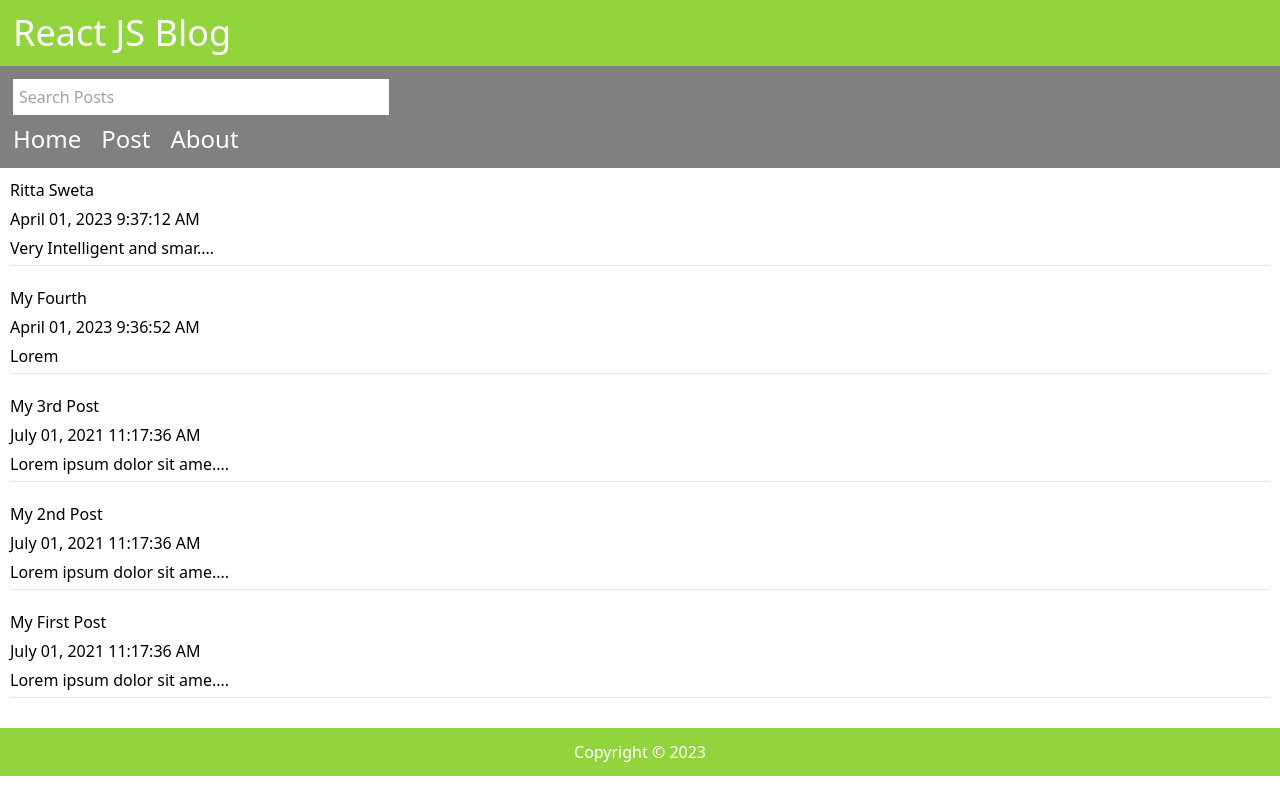
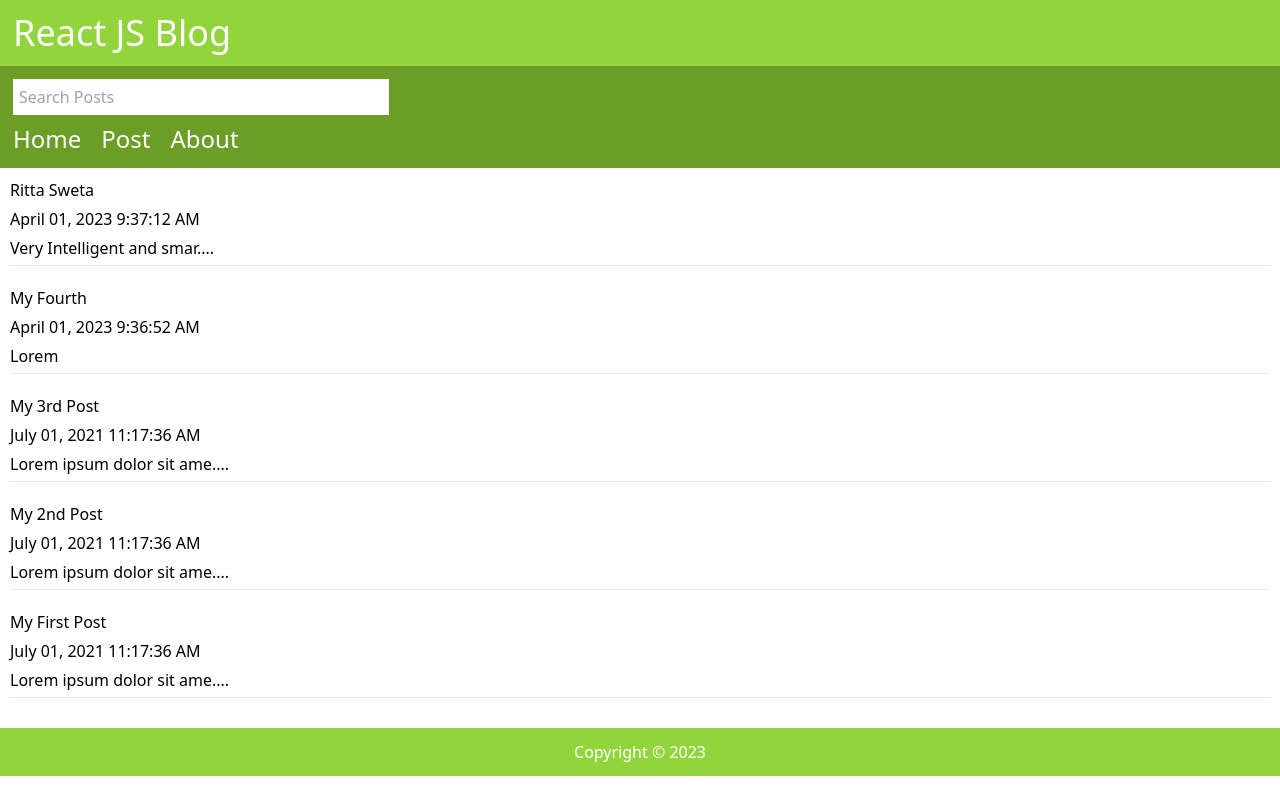
Before and after one commit to Buyaki01/blog-app-react, a React (Create React App) app: page / in a window 1280 px wide. Built offline with nearby package versions, Linux system fonts and the light colour scheme; data requests are answered from the project's data file.

Commit message:
Add DataContext file

```diff
--- a/src/App.js
+++ b/src/App.js
@@ -11,6 +11,7 @@ import { Routes, Route, useNavigate } from 'react-router-dom';
 import { useEffect, useState } from "react"
 import { format } from "date-fns";
 import apiRequest from "./apiRequest";
+import { DataProvider } from "./context/DataContext";
 
 function App() {
   const [posts, setPosts] = useState([])
@@ -95,6 +96,7 @@ function App() {
 
   return (
     <div className="App">
+      <DataProvider>
         <Header title="React JS Blog" />
         <Nav search={search} setSearch={setSearch}/>
 
@@ -126,6 +128,7 @@ function App() {
         </Routes>
 
         <Footer/>
+      </DataProvider>
     </div>
   );
 }
--- /dev/null
+++ b/src/context/DataContext.js
@@ -0,0 +1,15 @@
+import { createContext, useState, useEffect } from "react";
+
+const DataContext = createContext({})
+
+export const DataProvider = ({children}) => {
+  return(
+    <DataContext.Provider value={{
+
+    }}>
+      {children}
+    </DataContext.Provider>
+  )
+}
+
+export default DataContext
--- a/src/index.css
+++ b/src/index.css
@@ -8,7 +8,7 @@
 }
 
 .Nav{
-  background-color: rgb(129, 127, 127);
+  background-color: rgb(107, 157, 39);
   padding: 13px;
 }
 
```
Lines whose indentation alone changed are shown as unchanged.
